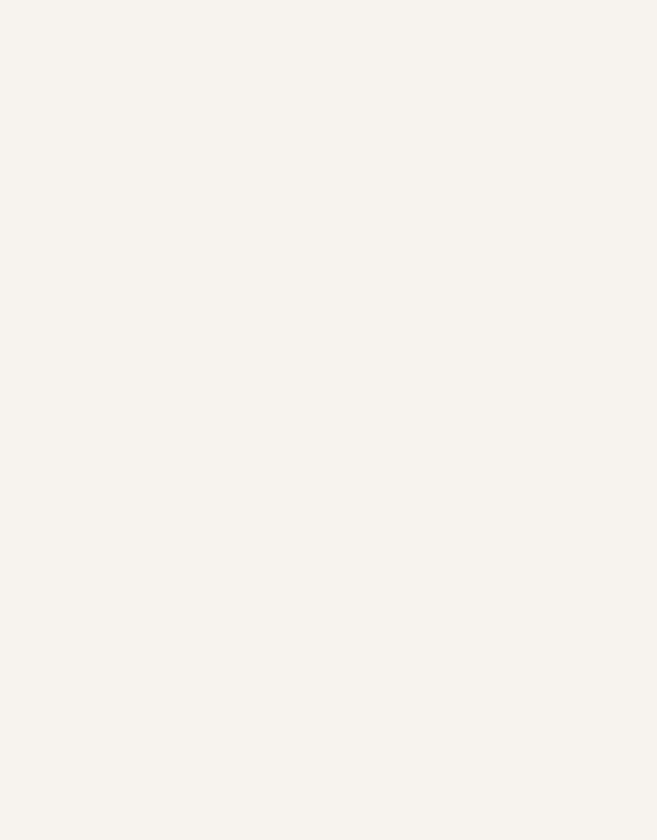
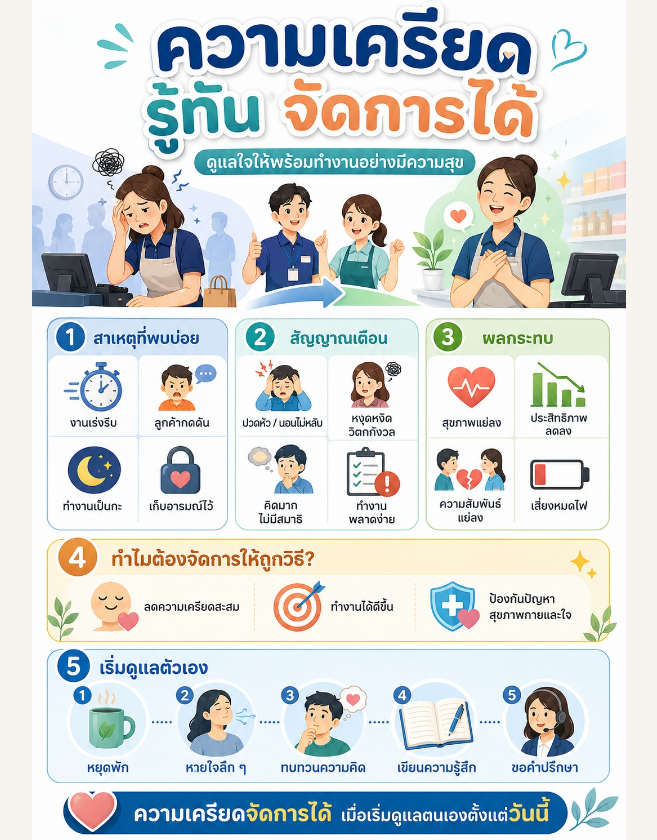
Before and after one commit to ballmo1992/knowledgestress, a plain HTML site: page index.html in a window 1280 px wide. Shown: the whole page, without its empty margins (311-968 px from the left). Drawn offline with Linux system fonts and the light colour scheme.

Commit message:
Update index.html

```diff
--- a/index.html
+++ b/index.html
@@ -6,10 +6,16 @@
   <title>พื้นที่ทบทวนความรู้สึก</title>
 
   <style>
-   body {
+ body {
   margin: 0;
   font-family: "Segoe UI", sans-serif;
-  background-color: #f7f3ee;
+  background-image: url("bg.png");
+  background-repeat: no-repeat;
+  background-position: center center;
+  background-size: contain;   /* เห็นรูปครบ ไม่ตัดขอบ */
+  background-color: #f7f3ee;  /* สีพื้นหลังกรณีรูปไม่เต็มจอ */
+  background-attachment: fixed;
+
   display: flex;
   justify-content: center;
   align-items: center;
@@ -17,7 +23,6 @@
   padding: 20px;
   overflow: hidden;
   animation: fadeIn 1.2s ease;
-  position: relative;
 }
 
 
```
